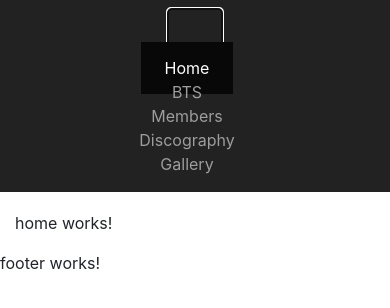
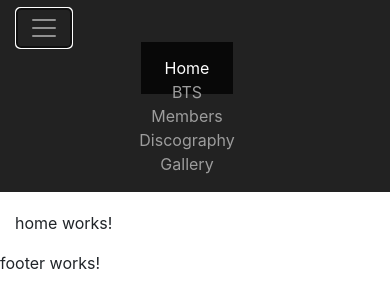
Before and after one commit to merimari0510/bangtan-boys, an Angular app: page /#/home in a window 390 px wide. Both pictures are taken after a click on the button "Toggle navigation". Shown: the top 308 px of the page. Built offline with nearby package versions, Linux system fonts and the light colour scheme.

Commit message:
Arreglar Navbar version mobil

```diff
--- a/src/app/components/pages/shared/navbar/navbar.component.html
+++ b/src/app/components/pages/shared/navbar/navbar.component.html
@@ -1,10 +1,10 @@
-<nav class="navbar navbar-expand-sm navbar-inverse d-flex justify-content-center">
-  <button class="navbar-toggler" type="button" data-toggle="collapse" data-target="#navbarTogglerDemo03" aria-controls="navbarTogglerDemo03" aria-expanded="false" aria-label="Toggle navigation">
+<nav class="navbar navbar-dark navbar-expand-sm navbar-inverse d-flex">
+  <button class="navbar-toggler" type="button" data-toggle="collapse" data-target="#navbarNavbar" aria-controls="navbarNavbar" aria-expanded="false" aria-label="Toggle navigation">
     <span class="navbar-toggler-icon"></span>
   </button>
 
-  <div class="collapse navbar-collapse" id="navbarTogglerDemo03">
-    <ul class="navbar navbar-nav">
+  <div class="collapse navbar-collapse" id="navbarNavbar">
+    <ul class="navbar navbar-nav justify-content-center">
       <li class="nav-item" routerLinkActive="active"><a routerLink="home">Home</a></li>
       <li class="nav-item" routerLinkActive="active"><a routerLink="bts">BTS</a></li>
       <li class="nav-item" routerLinkActive="active"><a routerLink="members">Members</a></li>
```
